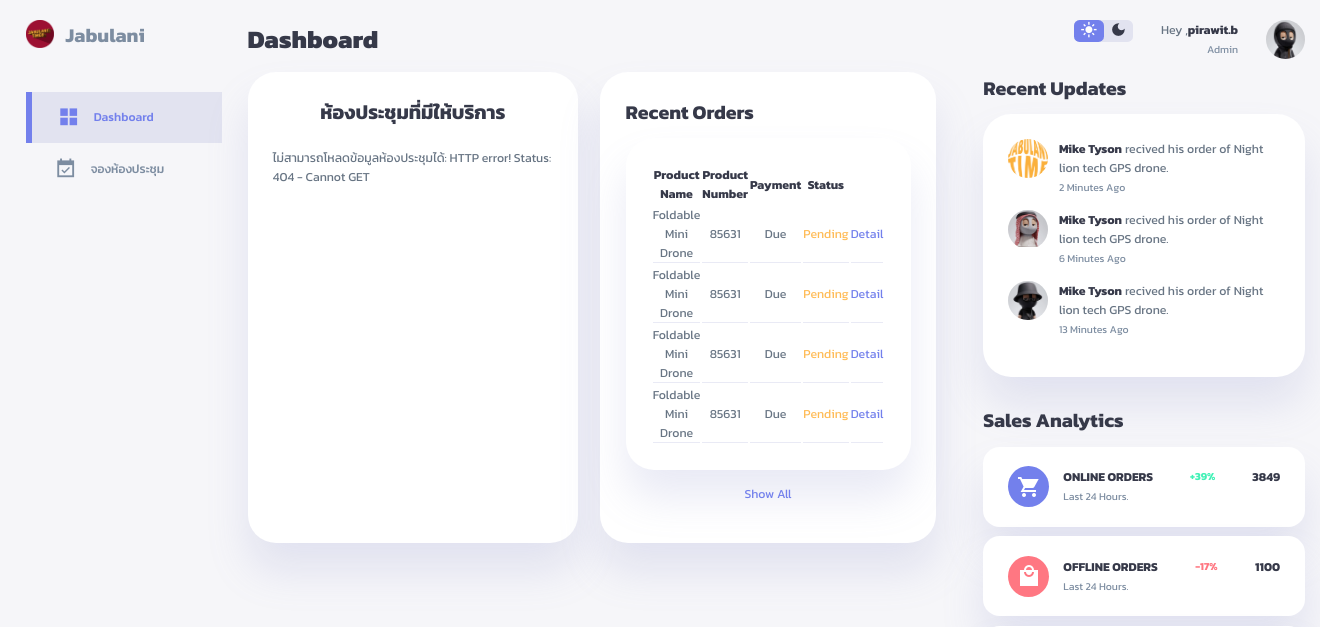
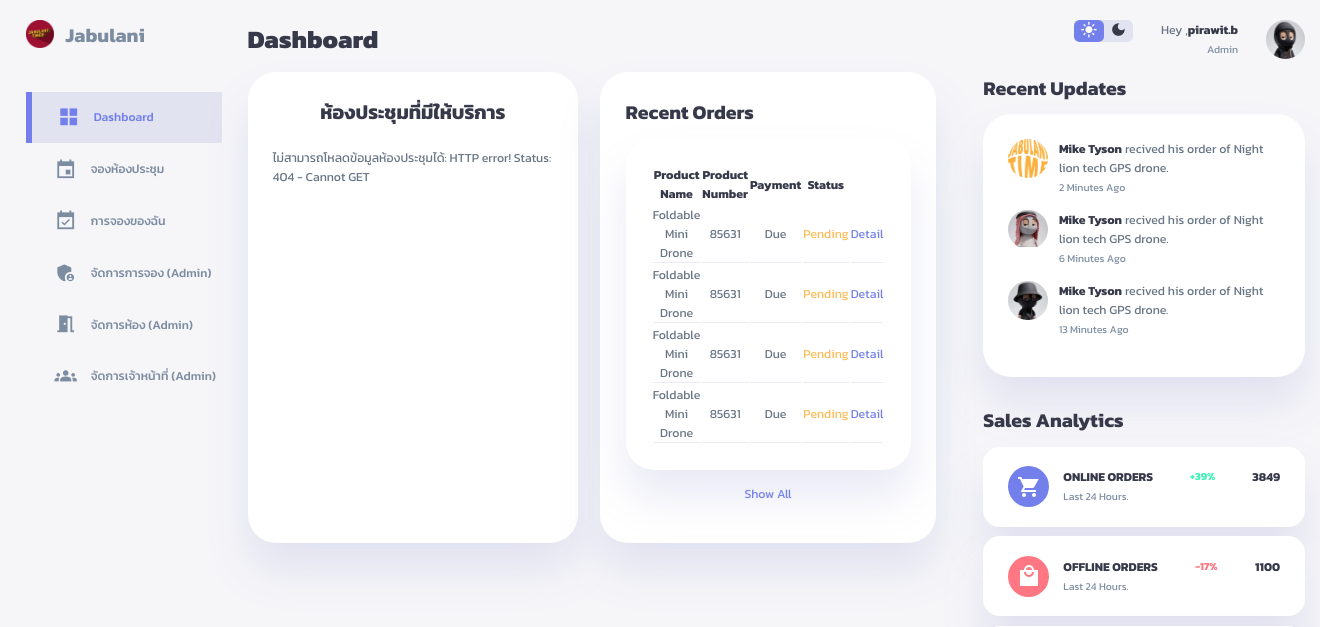
Before and after one commit to jabulanitime8/Project_1, a PHP site: page / in a window 1320 px wide. Shown: the top 627 px of the page. Run offline with PHP 8.4, Linux system fonts and the light colour scheme; a user stored in the database is signed in.

Commit message:
Update index.php

```diff
--- a/Project/index.php
+++ b/Project/index.php
@@ -46,19 +46,40 @@ $current_username = $_SESSION['username'];
             </div>
 
             <div class="sidebar">
-                <a href="#" class="active">
-                    <span class="material-icons-sharp">grid_view</span>
-                    <h3>Dashboard</h3>
-                </a>
-                <a href="book_room.php" id="bookRoomLink">
-                    <span class="material-icons-sharp">event_available</span>
-                    <h3>จองห้องประชุม</h3>
-                </a>
-                <a href="#" id="logoutBtn">
-                    <span class="material-icons-sharp">logout</span>
-                    <h3>Logout</h3>
-                </a>
-            </div>
+
+                    <a href="index.php" class="<?php echo basename($_SERVER['PHP_SELF']) == 'index.php' ? 'active' : ''; ?>">
+                        <span class="material-icons-sharp">grid_view</span> <h3>Dashboard</h3>
+                    </a>
+
+                    <a href="book_room.php" id="bookRoomLink" class="<?php echo basename($_SERVER['PHP_SELF']) == 'book_room.php' ? 'active' : ''; ?>">
+                        <span class="material-icons-sharp">event</span> <h3>จองห้องประชุม</h3>
+                    </a>
+
+                    <a href="my_bookings.php" class="<?php echo basename($_SERVER['PHP_SELF']) == 'my_bookings.php' ? 'active' : ''; ?>">
+                        <span class="material-icons-sharp">event_available</span> <h3>การจองของฉัน</h3>
+                    </a>
+
+                <?php if (isset($_SESSION['role']) && $_SESSION['role'] === 'admin'): ?>
+
+                        <a href="admin_bookings.php" class="<?php echo basename($_SERVER['PHP_SELF']) == 'admin_bookings.php' ? 'active' : ''; ?>">
+                            <span class="material-icons-sharp">admin_panel_settings</span> <h3>จัดการการจอง (Admin)</h3>
+                        </a>
+
+                        <a href="manage_rooms.php" class="<?php echo basename($_SERVER['PHP_SELF']) == 'manage_rooms.php' ? 'active' : ''; ?>">
+                            <span class="material-icons-sharp">meeting_room</span> <h3>จัดการห้อง (Admin)</h3>
+                        </a>
+
+                        <a href="manage_officers.php" class="<?php echo basename($_SERVER['PHP_SELF']) == 'manage_officers.php' ? 'active' : ''; ?>">
+                            <span class="material-icons-sharp">groups</span> <h3>จัดการเจ้าหน้าที่ (Admin)</h3>
+                        </a>
+
+                <?php endif; ?>
+
+                    <a href="#" id="logoutBtn">
+                        <span class="material-icons-sharp">logout</span> <h3>Logout</h3>
+                    </a>
+
+        </div>
         </aside>
         <!---- END OF ASIDE ---->
         <main>
```
